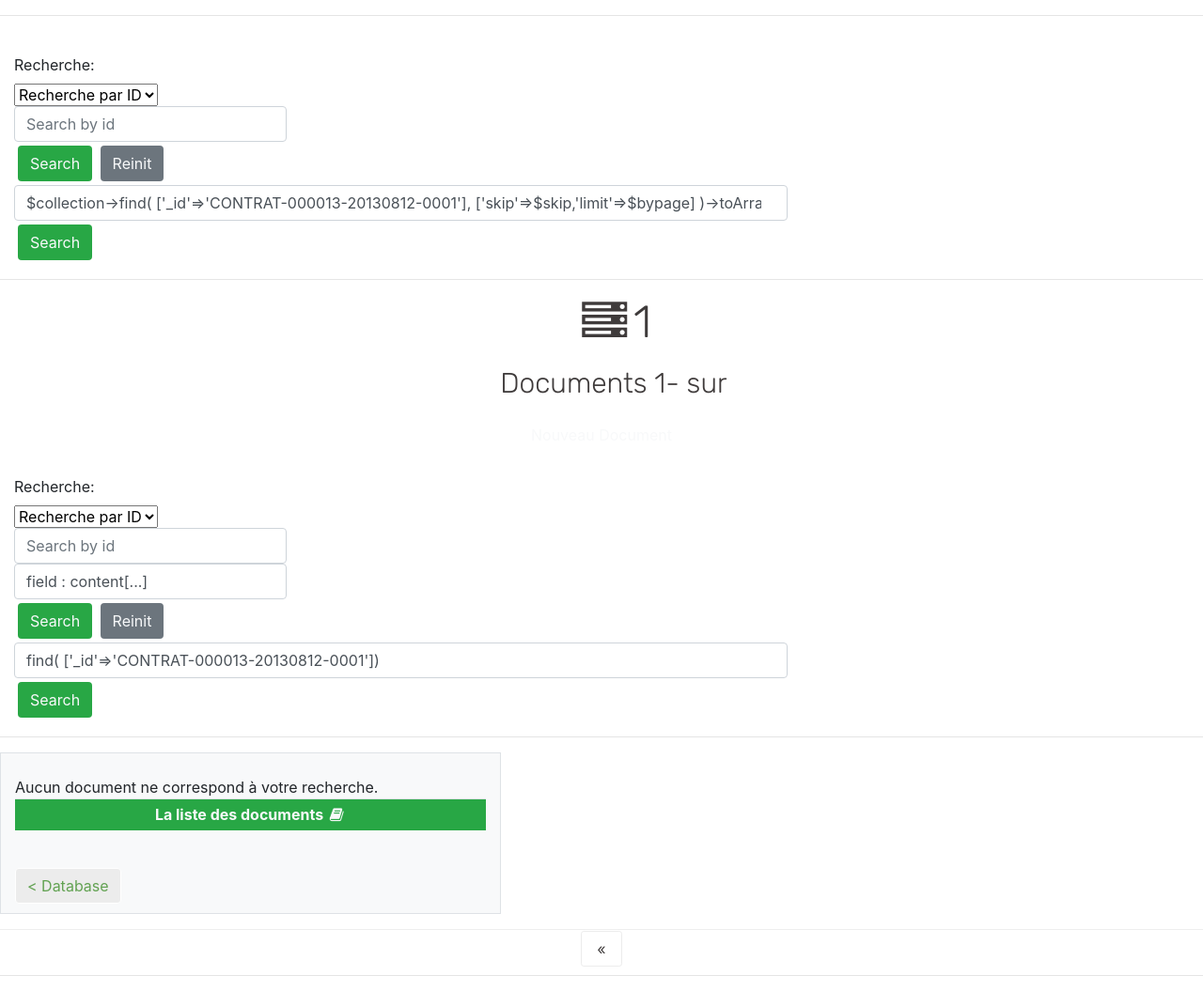
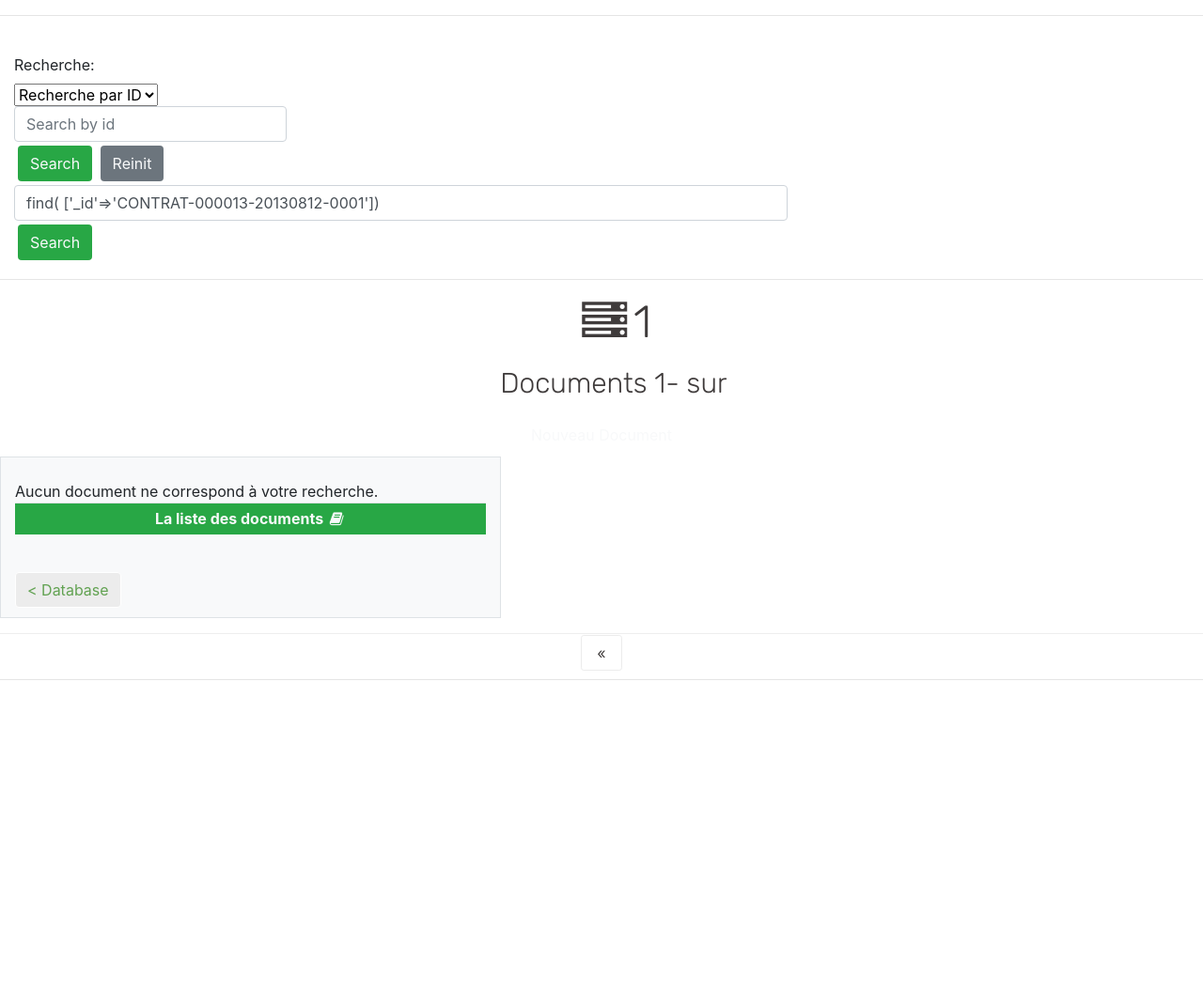
Before and after one commit to 24eme/MongoPassion, a PHP site: page /view/getCollection.php?coll=1 in a window 1280 px wide. Shown: the part 64-1119 px from the top of the page at 94% size. After the commit the page ends 788 px from the top, so only its background shows below. Run offline with PHP 8.4, Linux system fonts and the light colour scheme; the template is opened without the code that fills it, so the values that code supplies are empty.

Commit message:
gestion des conflits

```diff
--- a/view/getCollection.php
+++ b/view/getCollection.php
@@ -90,6 +90,7 @@ $(document).ready(function(){
 
 
 <hr>
+
 <div id="row">
 <div id="recherche">
 	<br>
@@ -110,7 +111,7 @@ $(document).ready(function(){
 </div>
 <div id="special_search_content" class="col-lg-8 mr-4">
 		<?php echo '<form method="post" action="index.php?action=getCollection_search&serve='.$_GET['serve'].'&db='.$_GET['db'].'&coll='.$_GET['coll'].'">'; ?>
-		<input type="search" class="form-control" name="special_search" id="special_search" size=100 value="$collection->find( ['_id'=>'CONTRAT-000013-20130812-0001'], ['skip'=>$skip,'limit'=>$bypage] )->toArray();"/>
+		<input type="search" class="form-control" name="special_search" id="special_search" size=100 value="find( ['_id'=>'CONTRAT-000013-20130812-0001'])"/>
 		<input type="submit" class="btn  bg-success text-light m-1" name="search" id="search" value="Search"/>
 	</form>
 </div>
@@ -118,6 +119,7 @@ $(document).ready(function(){
 </div>
 
 <hr>
+
 
 <?php
 
@@ -164,34 +166,6 @@ echo ' sur '.$nbDocs.'</h2>';
 	</div>
 </nav>
 
-<div id="row">
-<div id="recherche">
-	<br>
-	<div id="search_content" class="col-lg-3">
-	<label for="pet-select">Recherche:</label>
-		<br>
-		<select name="pets" id="R">
-
-		    <option id="Rid"  value="Rid">Recherche par ID</option>
-		    <option id="Rkey" value="Rkey">Par clé : valeur</option>
-		</select>
-	<?php echo '<form method="post" action="index.php?action=getCollection_search&serve='.$_GET['serve'].'&db='.$_GET['db'].'&coll='.$_GET['coll'].'">'; ?>
-		<input type="search" class="form-control" name="recherche_id" id="recherche_id" placeholder="Search by id"/>
-		<input type="search" class="form-control" name="recherche_g" id="recherche_g" value="field : content[...]"/>
-		<input class="btn bg-success text-light m-1"  type="submit" name="search" id="search" value="Search"/>
-		<?php echo '<button class="btn bg-secondary class=""><a class="text-light" href="index.php?action=getCollection&serve='.$_GET['serve'].'&db='.$_GET['db'].'&coll='.$_GET['coll'].'">Reinit</a></button>'; ?>
-	</form>
-</div>
-<div id="special_search_content" class="col-lg-8 mr-4">
-		<?php echo '<form method="post" action="index.php?action=getCollection_search&serve='.$_GET['serve'].'&db='.$_GET['db'].'&coll='.$_GET['coll'].'">'; ?>
-		<input type="search" class="form-control" name="special_search" id="special_search" size=100 value="find( ['_id'=>'CONTRAT-000013-20130812-0001'])"/>
-		<input type="submit" class="btn  bg-success text-light m-1" name="search" id="search" value="Search"/>
-	</form>
-</div>
-</div>
-</div>
-
-<hr>
 
 
 <div id="main" class="border col-lg-5 bg-light mt-1">
```
